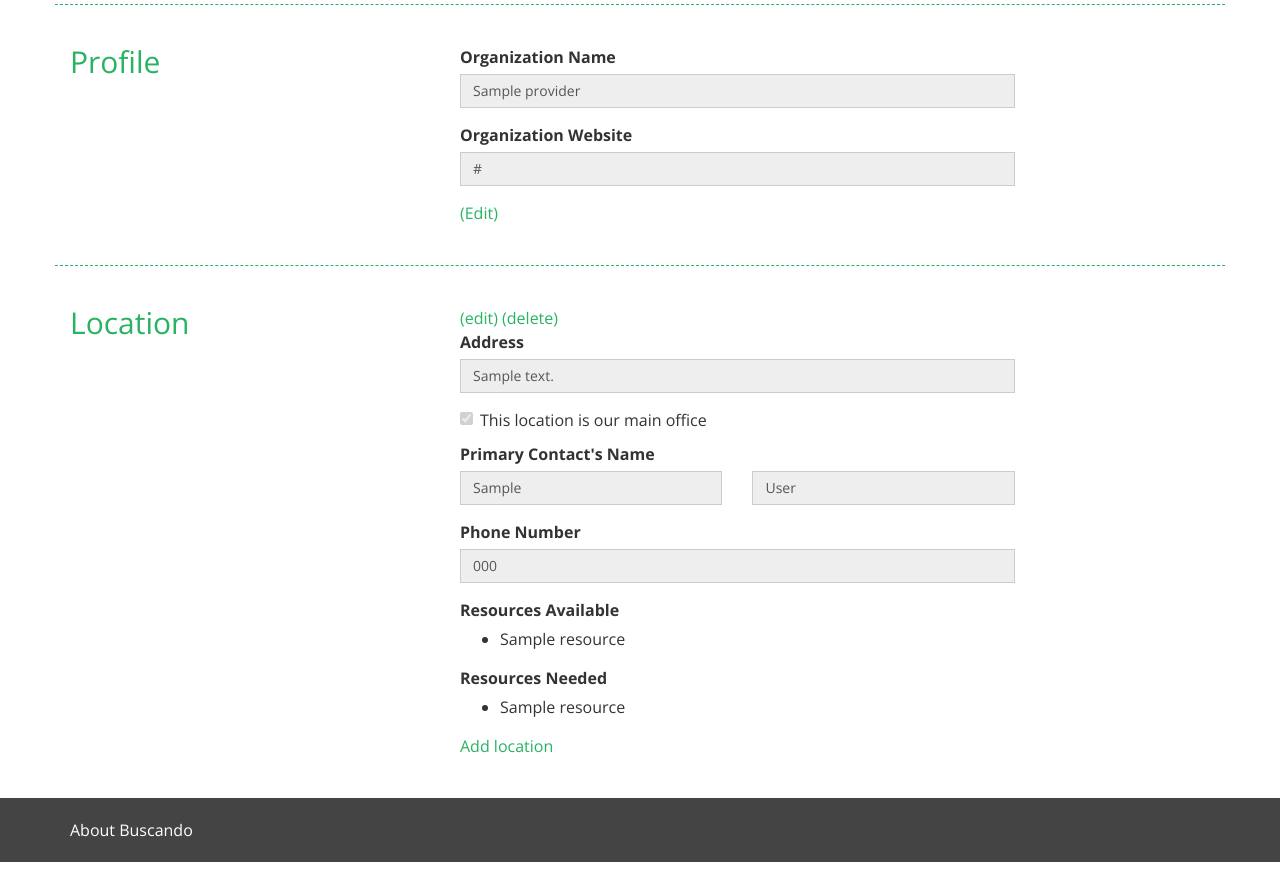
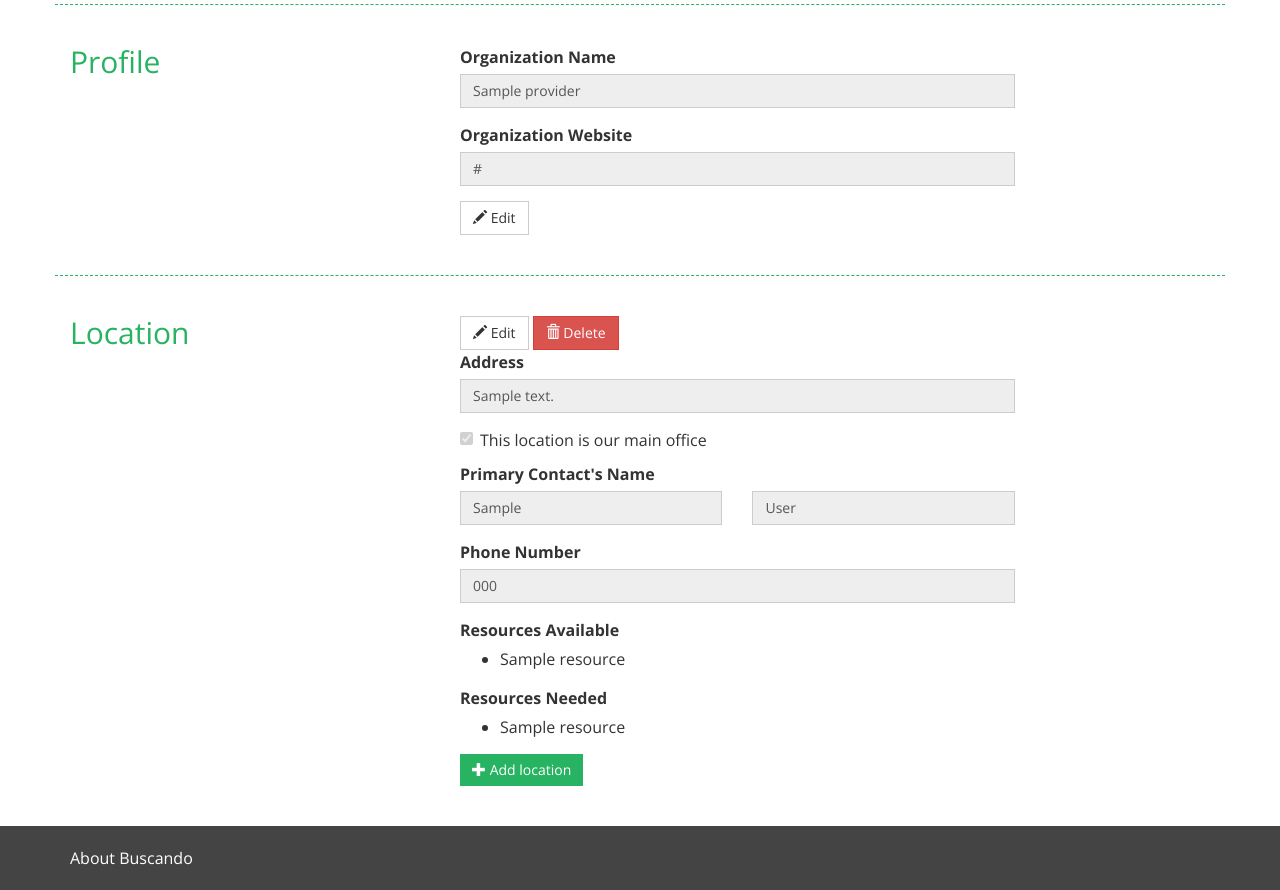
Before and after one commit to aliyarahman/buscando, a Django app: page /provider/1/ in a window 1280 px wide. Shown: the part 188-1078 px from the top of the page. Before the commit the page ends 1050 px from the top, so only its background shows below. Run offline with Django 3.2, Linux system fonts and the light colour scheme; a user stored in the database is signed in; tables that the repository leaves empty hold one stand-in row (values such as "Sample post"); parts of the project's set-up code (start-up, migrations or seed data) failed here and were passed over; some libraries are stand-ins or nearby versions.

Commit message:
Style buttons on provider detail and edit views

```diff
--- a/app/templates/provider/detail.html
+++ b/app/templates/provider/detail.html
@@ -15,35 +15,33 @@
 			</div>
 			{% if can_edit %}
 			<div id="provider_edit_link">
-				<a href='javascript:void(0)' id="edit_provider_link">({% trans "Edit" %})</a>
+				<a class="btn btn-default" href='javascript:void(0)' id="edit_provider_link"><span class="glyphicon glyphicon-pencil"></span> {% trans "Edit" %}</a>
+
 			</div>
 			{% endif %}
 		</div>
 	</div>
 
-    <div class="dynamic-form signup-form--section row">
+    <div class="signup-form--section row">
         <div class="col-sm-3">
             <h2>{% trans "Location" %}</h2>
         </div>
         <div class="location-form col-sm-6 col-sm-offset-1" id="{{ location_form.prefix }}-row">
-			<!-- <ol id="locations_list"> -->
 			{% for location in locations %}
-				<!-- <li> -->
 				{% if can_edit %}
 					<div id="location_{{location.id}}_links">
-						<a href='javascript:void(0)' id="edit_location_{{location.id}}_link">({% trans "edit" %})</a>
-						<a href='javascript:void(0)' id="delete_location_{{location.id}}_link">({% trans "delete" %})</a>
+						<a class="btn btn-default" href='javascript:void(0)' id="edit_location_{{location.id}}_link"><span class="glyphicon glyphicon-pencil"></span> {% trans "Edit" %}</a>
+						<a class="btn btn-danger" href='javascript:void(0)' id="delete_location_{{location.id}}_link"><span class="glyphicon glyphicon-trash"></span> {% trans "Delete" %}</a>
 					</div>
 					<div id="location_{{location.id}}_wrapper">
 						{% include "location/profile.html" with current_location=location %}
 					</div>
 				{% endif %}
-				<!-- </li> -->
 			{% endfor %}
-</ol>
+
 			{% if can_edit %}
 			<div id="add_location_link">
-	<a href="javascript:void(0)" id="new_location_link">{% trans "Add location" %}</a>
+				<a class="btn btn-primary" href="javascript:void(0)" id="new_location_link"><span class="glyphicon glyphicon-plus"></span> {% trans "Add location" %}</a>
 			</div>
 			<div id="add_location_wrapper" style="display:none">
 			{% endif %}
--- a/app/templates/provider/provider_edit.html
+++ b/app/templates/provider/provider_edit.html
@@ -86,7 +86,7 @@ $(function() {
 
 <div class="form-group">
 	<div>
-		<button id="edit_submit_button" class="btn btn-default" type="submit" value="Submit">{% trans "Save" %}</button>
+		<button id="edit_submit_button" class="btn btn-primary" type="submit" value="Submit">{% trans "Save" %}</button>
 		<span id="edit_provider_loading" class="display:none;">{% trans "Saving profile, please wait." %}</span>
         <span id="edit_provider_error" style="display:none; color:red;">{% trans "The form has errors." %}</span>
 	</div>
```
Also changed, not shown: app/templates/provider/edit.html (+10 -7 lines). Lines whose indentation alone changed are shown as unchanged.
